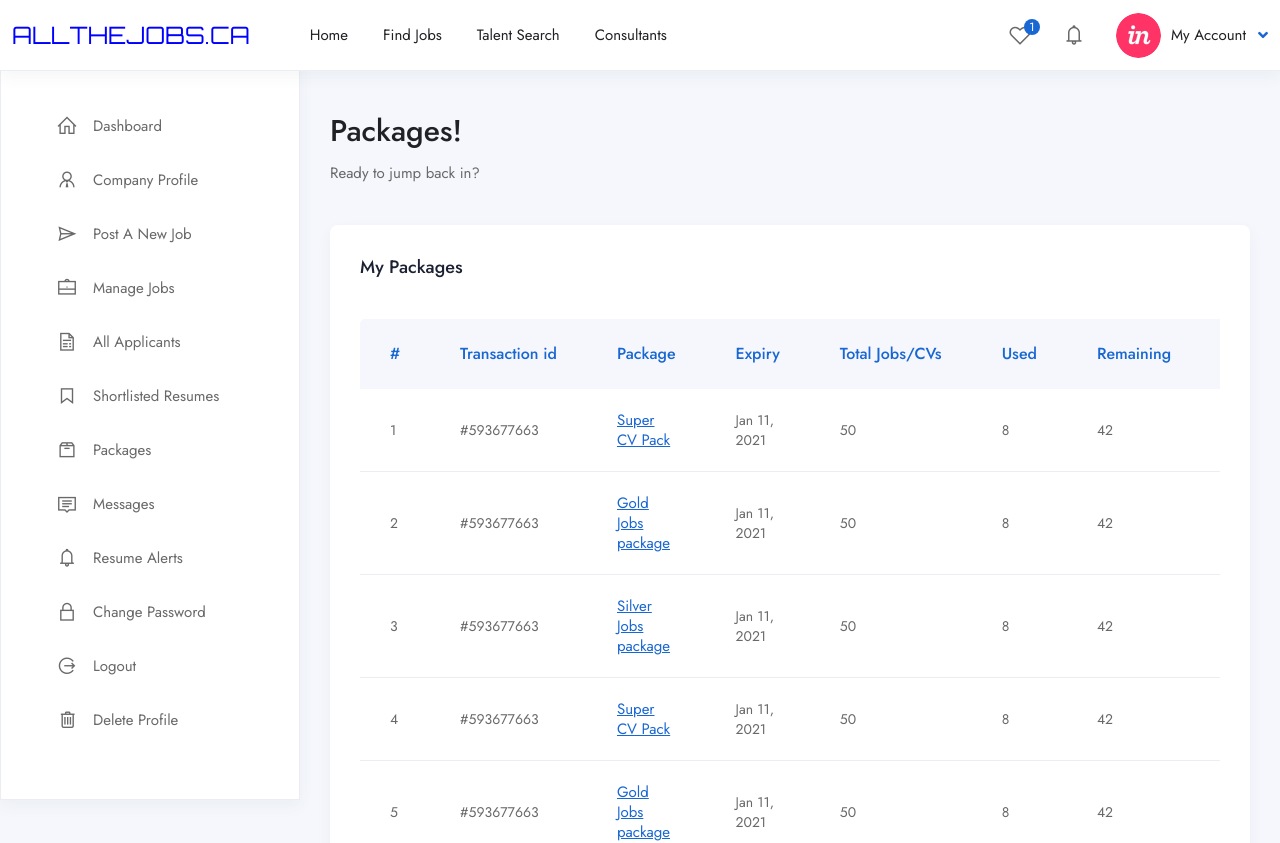
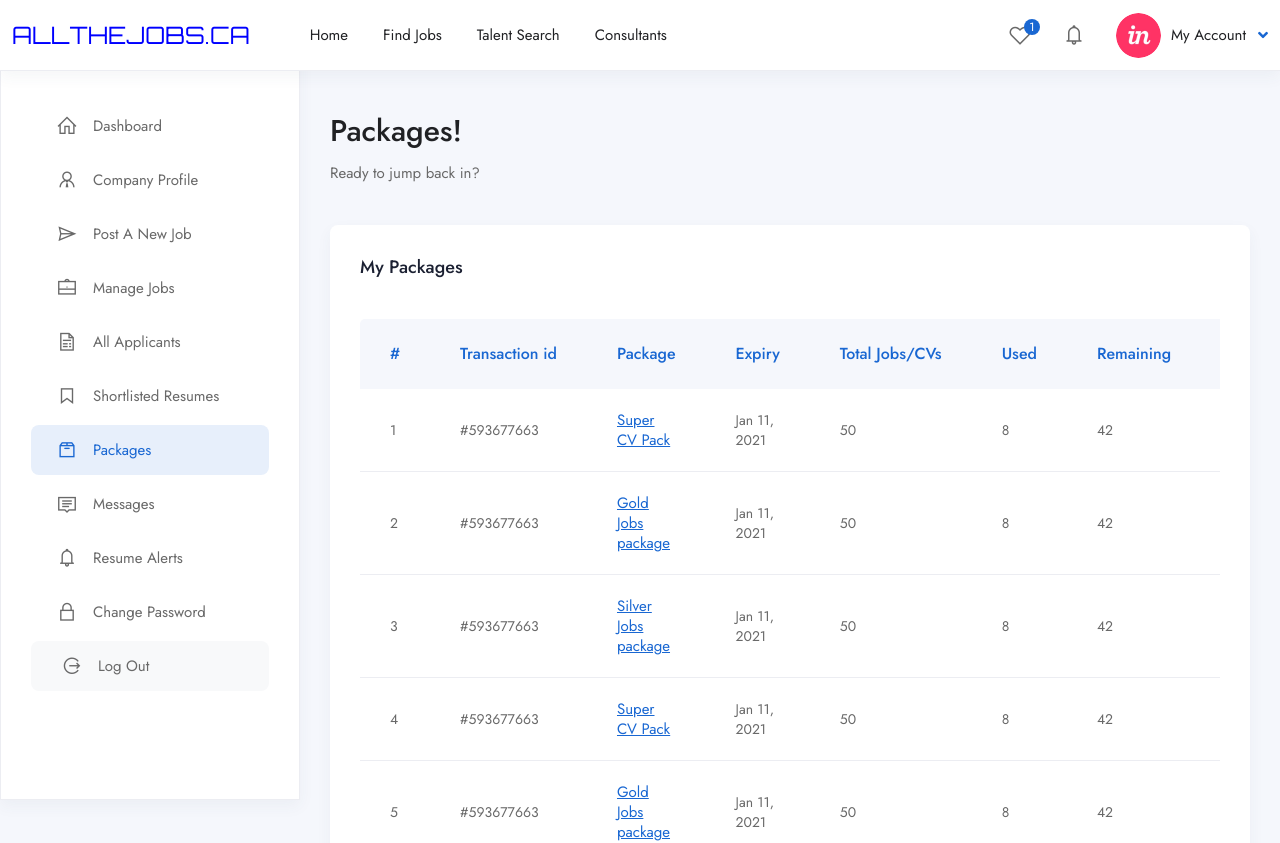
Before and after one commit to golamrabbani93/allthejobs, a Next.js app: page /dashboard/employer/packages in a window 1280 px wide. Shown: the top 843 px of the page. Built offline with nearby package versions, Linux system fonts and the light colour scheme.

Commit message:
employer dashboard complete

```diff
--- a/components/header/DashboardEmployerSidebar.jsx
+++ b/components/header/DashboardEmployerSidebar.jsx
@@ -1,16 +1,16 @@
-'use client'
+'use client';
 
-import Link from "next/link";
-import employerMenuData from "../../data/employerMenuData";
-import { isActiveLink } from "../../utils/linkActiveChecker";
+import Link from 'next/link';
+import employerMenuData from '../../data/employerMenuData';
+import {isActiveLink} from '../../utils/linkActiveChecker';
 
-import { useDispatch, useSelector } from "react-redux";
-import { menuToggle } from "../../features/toggle/toggleSlice";
-import { usePathname } from "next/navigation";
+import {useDispatch, useSelector} from 'react-redux';
+import {menuToggle} from '../../features/toggle/toggleSlice';
+import {usePathname} from 'next/navigation';
+import LogOutButton from '../common/LogOutButton/LogOutButton';
 
 const DashboardEmployerSidebar = () => {
-
-    const { menu } = useSelector((state) => state.toggle);
+	const {menu} = useSelector((state) => state.toggle);
 
 	const dispatch = useDispatch();
 	// menu togggle handler
@@ -19,7 +19,7 @@ const DashboardEmployerSidebar = () => {
 	};
 
 	return (
-        <div className={`user-sidebar ${menu ? "sidebar_open" : ""}`}>
+		<div className={`user-sidebar ${menu ? 'sidebar_open' : ''}`}>
 			{/* Start sidebar close icon */}
 			<div className="pro-header text-end pb-0 mb-0 show-1023">
 				<div className="fix-icon" onClick={menuToggleHandler}>
@@ -32,20 +32,16 @@ const DashboardEmployerSidebar = () => {
 				<ul className="navigation">
 					{employerMenuData.map((item) => (
 						<li
-                            className={`${
-                                isActiveLink(item.routePath, usePathname())
-                                    ? "active"
-                                    : ""
-                            } mb-1`}
+							className={`${isActiveLink(item.routePath, usePathname()) ? 'active' : ''} mb-1`}
 							key={item.id}
 							onClick={menuToggleHandler}
 						>
 							<Link href={item.routePath}>
-                                <i className={`la ${item.icon}`}></i>{" "}
-                                {item.name}
+								<i className={`la ${item.icon}`}></i> {item.name}
 							</Link>
 						</li>
 					))}
+					<LogOutButton />
 				</ul>
 			</div>
 		</div>
--- a/data/employerMenuData.js
+++ b/data/employerMenuData.js
@@ -1,86 +1,72 @@
 module.exports = [
 	{
 		id: 1,
-    name: "Dashboard",
-    icon: "la-home",
-    routePath: "/employers-dashboard/dashboard",
-    active: "active",
+		name: 'Dashboard',
+		icon: 'la-home',
+		routePath: '/dashboard/employer/dashboard',
+		active: 'active',
 	},
 	{
 		id: 2,
-    name: "Company Profile",
-    icon: "la-user-tie",
-    routePath: "/employers-dashboard/company-profile",
-    active: "",
+		name: 'Company Profile',
+		icon: 'la-user-tie',
+		routePath: '/dashboard/employer/company-profile',
+		active: '',
 	},
 	{
 		id: 3,
-    name: "Post a New Job",
-    icon: "la-paper-plane",
-    routePath: "/employers-dashboard/post-jobs",
-    active: "",
+		name: 'Post a New Job',
+		icon: 'la-paper-plane',
+		routePath: '/dashboard/employer/post-jobs',
+		active: '',
 	},
 	{
 		id: 4,
-    name: "Manage Jobs",
-    icon: "la-briefcase",
-    routePath: "/employers-dashboard/manage-jobs",
-    active: "",
+		name: 'Manage Jobs',
+		icon: 'la-briefcase',
+		routePath: '/dashboard/employer/manage-jobs',
+		active: '',
 	},
 	{
 		id: 5,
-    name: "All Applicants",
-    icon: "la-file-invoice",
-    routePath: "/employers-dashboard/all-applicants",
-    active: "",
+		name: 'All Applicants',
+		icon: 'la-file-invoice',
+		routePath: '/dashboard/employer/all-applicants',
+		active: '',
 	},
 	{
 		id: 6,
-    name: "Shortlisted Resumes",
-    icon: "la-bookmark-o",
-    routePath: "/employers-dashboard/shortlisted-resumes",
-    active: "",
+		name: 'Shortlisted Resumes',
+		icon: 'la-bookmark-o',
+		routePath: '/dashboard/employer/shortlisted-resumes',
+		active: '',
 	},
 	{
 		id: 7,
-    name: "Packages",
-    icon: "la-box",
-    routePath: "/employers-dashboard/packages",
-    active: "",
+		name: 'Packages',
+		icon: 'la-box',
+		routePath: '/dashboard/employer/packages',
+		active: '',
 	},
 	{
 		id: 8,
-    name: "Messages",
-    icon: "la-comment-o",
-    routePath: "/employers-dashboard/messages",
-    active: "",
+		name: 'Messages',
+		icon: 'la-comment-o',
+		routePath: '/dashboard/employer/messages',
+		active: '',
 	},
 	{
 		id: 9,
-    name: "Resume Alerts",
-    icon: "la-bell",
-    routePath: "/employers-dashboard/resume-alerts",
-    active: "",
+		name: 'Resume Alerts',
+		icon: 'la-bell',
+		routePath: '/dashboard/employer/resume-alerts',
+		active: '',
 	},
 	{
 		id: 10,
-    name: "Change Password",
-    icon: "la-lock",
-    routePath: "/employers-dashboard/change-password",
-    active: "",
-  },
-  {
-    id: 11,
-    name: "Logout",
-    icon: "la-sign-out",
-    routePath: "/login",
-    active: "",
-  },
-  {
-    id: 12,
-    name: "Delete Profile",
-    icon: "la-trash",
-    routePath: "/",
-    active: "",
+		name: 'Change Password',
+		icon: 'la-lock',
+		routePath: '/dashboard/employer/change-password',
+		active: '',
 	},
 ];
```
Also changed, not shown: components/dashboard-pages/employers-dashboard/dashboard/index.jsx (+16 -13 lines), components/header/DashboardEmployersHeader.jsx (added, +83 -0 lines). Lines whose indentation alone changed are shown as unchanged.
